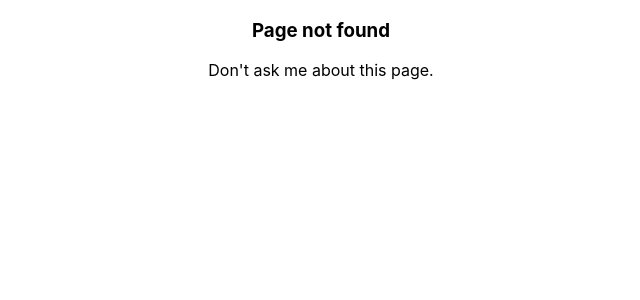
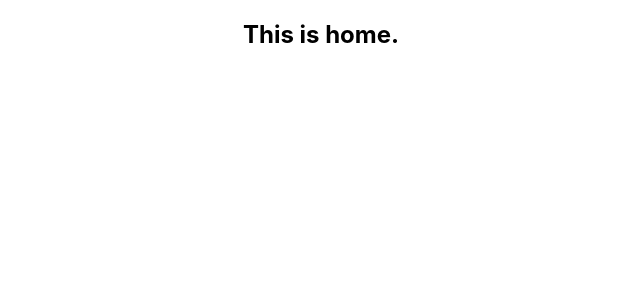
Before and after one commit to mdraselmiah95/simple-react-router, a React (Create React App) app: page / in a window 1280 px wide. Before the commit this address had no page. Shown: the top 300 px of the page, without its empty margins (319-959 px from the left). Built offline with nearby package versions, Linux system fonts and the light colour scheme.

Commit message:
WIP on react router

```diff
--- a/src/App.js
+++ b/src/App.js
@@ -19,6 +19,9 @@ function App() {
           <Route path="/friends">
             <Friends />
           </Route>
+          <Route exact path="/">
+            <Home />
+          </Route>
           <Route path="*">
             <NotFound />
           </Route>
```
